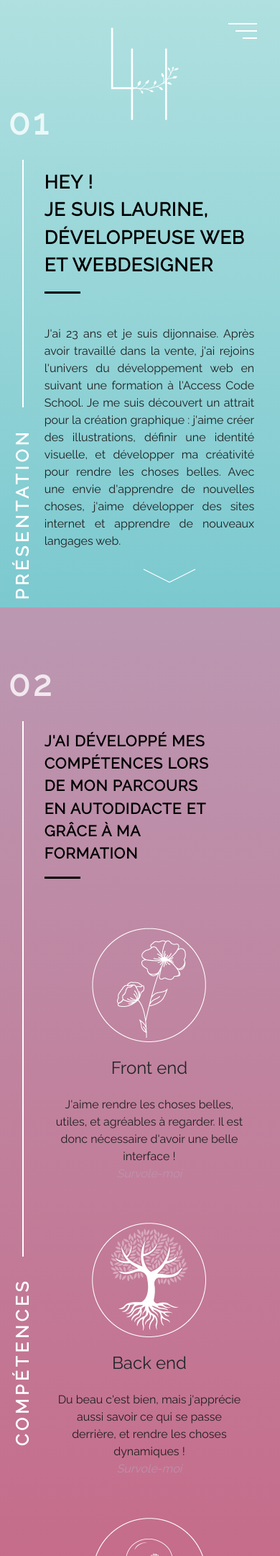
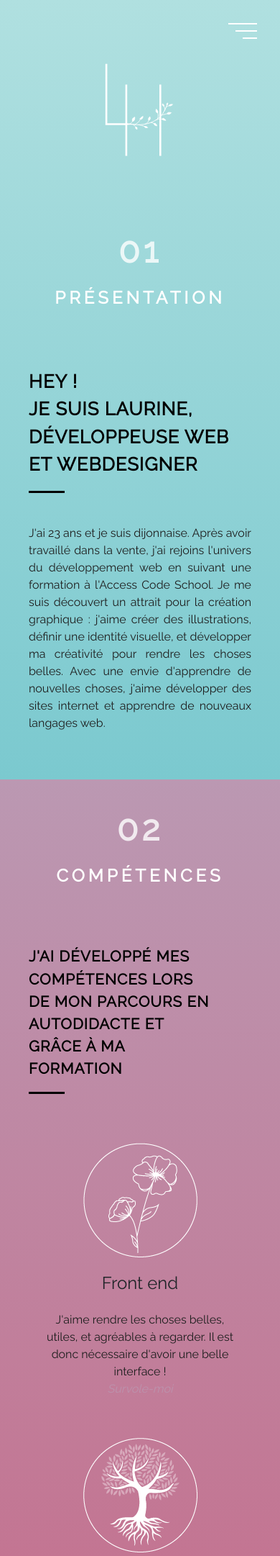
Before and after one commit to laurinehrd/Portfolio, a PHP site: page /index.php in a window 390 px wide. Shown: the top 2162 px of the page at 72% size. Run offline with PHP 8.4, Linux system fonts and the light colour scheme; some libraries are stand-ins or nearby versions.

Commit message:
change responsive structure

```diff
--- a/assets/css/style.css
+++ b/assets/css/style.css
@@ -893,12 +893,8 @@ body {
   .competences-container {
     height: auto;
   }
-  .competences-container .main-section .content-section {
-    margin-bottom: 221px;
-  }
-
   .contact-container {
-    height: 115vh;
+    height: auto;
   }
   .contact-container .main-section .content-section {
     width: 70%;
@@ -925,38 +921,59 @@ body {
 }
 @media screen and (max-width: 700px) {
   .logo-svg {
-    left: 30%;
+    position: relative;
+    left: 0;
+    top: 0;
+    text-align: center;
   }
 
+  .section-container {
+    height: auto;
+  }
+  .section-container .main-section {
+    display: block;
+  }
   .section-container .main-section .summary-section {
-    left: calc(3vw + 0px);
-    width: 50px;
+    position: initial;
+    top: 0px;
+    left: 0;
+    text-align: center;
+    width: 100%;
+    padding-top: 2rem;
+    padding-bottom: 2rem;
+  }
+  .section-container .main-section .summary-section .elements p {
+    color: white;
+    font-size: 3rem;
+    font-weight: bold;
+    opacity: 0.8;
+    letter-spacing: 5px;
+    text-align: center;
+  }
+  .section-container .main-section .summary-section .elements .border-line {
+    display: none;
+  }
+  .section-container .main-section .summary-section .elements h2 {
+    transform: none;
+    margin: 0px auto 0 auto;
+    writing-mode: horizontal-tb;
   }
   .section-container .main-section .content-section {
-    left: calc(3vw + 40px);
-    width: 75%;
+    position: initial;
+    left: 0;
+    width: 100%;
+    padding: 50px 40px 50px 40px;
   }
 
-  .competences-container .main-section .summary-section .elements .border-line {
-    height: calc(100vh - 100px);
-  }
-}
-@media screen and (max-width: 500px) {
-  .logo-svg {
-    left: 20%;
+  .presentation-container .main-section .sub-illustration {
+    display: none;
   }
 
-  .section-container .main-section .summary-section {
-    width: 40px;
-  }
-  .section-container .main-section .content-section {
-    left: calc(3vw + 10px);
+  .arrow-center {
+    display: none;
   }
 
-  .presentation-container .main-section {
-    margin-top: 4rem;
-  }
-  .presentation-container .main-section .sub-illustration {
+  .arrow-to-top {
     display: none;
   }
 }
--- a/assets/sass/layout/_media-queries.scss
+++ b/assets/sass/layout/_media-queries.scss
@@ -90,14 +90,13 @@
         height: auto;
         .main-section {
             .content-section {
-                margin-bottom: 221px;
             }
         }
     }
 
     // CONTACT
     .contact-container {
-        height: 115vh;
+        height: auto;
         .main-section {
             .content-section {
                 width: 70%;
@@ -132,18 +131,51 @@
 
 @media screen and (max-width: 700px){
     .logo-svg {
-        left: 30%;
+        position: relative;
+        left: 0;
+        top: 0;
+        text-align: center;
     }
+
     // STRUCTURE
     .section-container {
+        height: auto;
         .main-section {
+            display: block;
             .summary-section {
-                left: calc(3vw + 0px);
-                width: 50px;
+                position: initial;
+                top: 0px;
+                left: 0;
+                text-align: center;
+                width: 100%;
+                padding-top: 2rem;
+                padding-bottom: 2rem;
+
+                .elements {
+                    p {
+                        color: white;
+                        font-size: 3rem;
+                        font-weight: bold;
+                        opacity: 0.8;
+                        letter-spacing: 5px;
+                        text-align: center;
+                    }
+                    .border-line {
+                        display: none;
+                    }
+                    h2 {
+                        transform: none;
+                        margin: 0px auto 0 auto;
+                        writing-mode: horizontal-tb;
+                    }
+                }
+
             }
             .content-section {
-                left: calc(3vw + 40px);
-                width: 75%;
+                position: initial;
+                left: 0;
+                width: 100%;
+                padding: 50px 40px 50px 40px;
             }
         }
     }
@@ -152,49 +184,59 @@
     .presentation-container {
         .main-section {
             .sub-illustration {
+                // position: initial;
+                // opacity: 1;
+                display: none;
 
             }
         }
     }
 
     // COMPETENCES
-    .competences-container {
-        .main-section {
-            .summary-section {
-                .elements {
-                    .border-line {
-                        height: calc(100vh - 100px);
-                    }
-                }
-            }
+    // .competences-container {
+    //     .main-section {
+    //         .summary-section {
+    //             .elements {
+    //                 .border-line {
+    //                     height: calc(100vh - 100px);
+    //                 }
+    //             }
+    //         }
 
-        }
+    //     }
+    // }
+
+    .arrow-center {
+        display: none;
+    }
+
+    .arrow-to-top {
+        display: none;
     }
 
 }
 
 @media screen and (max-width: 500px){
-    .logo-svg {
-        left: 20%;
-    }
     // STRUCTURE
-    .section-container {
-        .main-section {
-            .summary-section {
-                width: 40px;
-            }
-            .content-section {
-                left: calc(3vw + 10px);
-            }
-        }
-    }
+    // .section-container {
+
+    //     .main-section {
+    //         .summary-section {
+    //             width: 40px;
+    //         }
+    //         .content-section {
+    //             left: calc(3vw + 10px);
+    //         }
+    //     }
+    // }
 
     // PRESENTATION
     .presentation-container {
         .main-section {
-            margin-top: 4rem;
+            // padding-top: 4rem;
+            // padding-bottom: 8rem;
             .sub-illustration {
-                display: none;
+                // display: none;
             }
         }
     }
```
Also changed, not shown: 1 other file.
